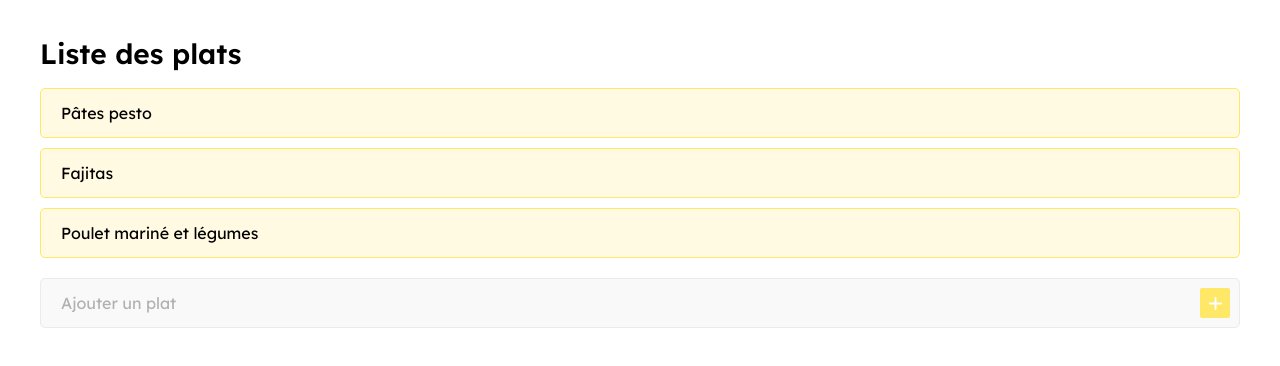
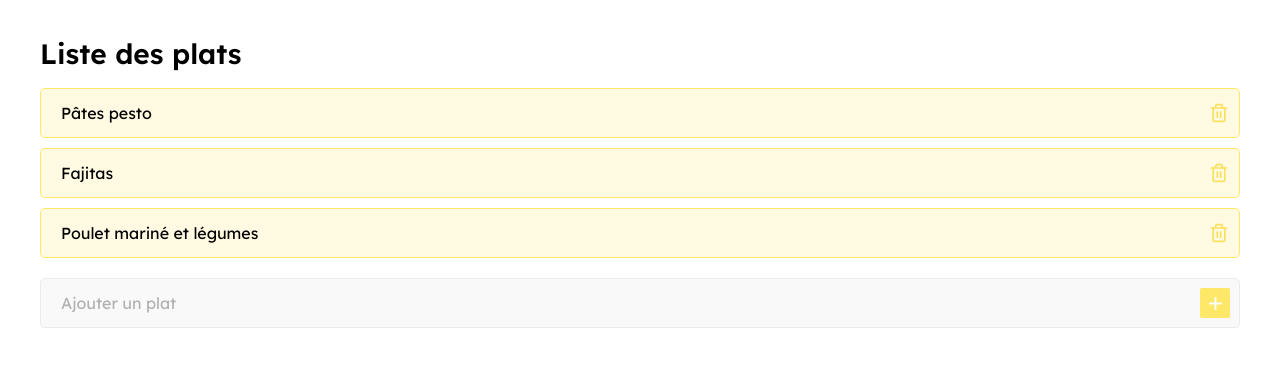
Before and after one commit to comeheral/week-meals, a React (Vite) app: page /settings in a window 1280 px wide. Shown: the top 366 px of the page. Built offline with nearby package versions, Linux system fonts and the light colour scheme.

Commit message:
handle remove meal

```diff
--- a/src/components/MealItem.jsx
+++ b/src/components/MealItem.jsx
@@ -2,8 +2,11 @@ import '../scss/components/MealItem.scss'
 
 function MealItem(props){
   return (
-    <div className="meal">
+    <div className="meal" data-index={props.index}>
       <p className="meal__name">{props.name}</p>
+      <div className="meal__delete" onClick={props.onDelete}>
+        <svg fill="none" height="24" stroke="currentColor" strokeLinecap="round" strokeLinejoin="round" strokeWidth="2" viewBox="0 0 24 24" width="24" xmlns="http://www.w3.org/2000/svg"><polyline points="3 6 5 6 21 6"/><path d="M19 6v14a2 2 0 0 1-2 2H7a2 2 0 0 1-2-2V6m3 0V4a2 2 0 0 1 2-2h4a2 2 0 0 1 2 2v2"/><line x1="10" x2="10" y1="11" y2="17"/><line x1="14" x2="14" y1="11" y2="17"/></svg>
+      </div>
     </div>
   )
 }
--- a/src/pages/Settings.jsx
+++ b/src/pages/Settings.jsx
@@ -19,11 +19,18 @@ function Settings(){
     setUserInput("");
   }
 
+  function deleteItem(e){
+    let index = parseInt(e.target.closest('.meal').getAttribute('data-index'));
+    let updatedList = [...mealsList];
+    updatedList.splice(index,1);
+    setMealsList(updatedList)
+  }
+
   return (
     <>
       <h1 className="title">Liste des plats</h1>
       {mealsList.map((meal, index) => (
-        <MealItem key={`meal-${index}`} name={meal.name} />
+        <MealItem key={`meal-${index}`} name={meal.name} index={index} onDelete={deleteItem} />
       ))}
       <form className="add-form" onSubmit={addItem}>
         <input className="add-form__input" onChange={(e) => setUserInput(e.target.value)} type="text" value={userInput} placeholder="Ajouter un plat"/>
--- a/src/scss/components/MealItem.scss
+++ b/src/scss/components/MealItem.scss
@@ -1,15 +1,30 @@
 .meal{
   background: rgba(#ffe768, 0.2);
   border: 1px solid #ffe768;
-  padding: 0 20px;
+  padding: 16px 20px;
   margin-bottom: 10px;
   border-radius: 5px;
-  height: 50px;
+  min-height: 50px;
   display: flex;
   align-items: center;
+  position: relative;
 
   &__name{
     font-size: 16px;
     font-weight: 400;
   }
+
+  &__delete{
+    cursor: pointer;
+    position: absolute;
+    right: 10px;
+
+    svg{
+      display: block;
+      width: 20px;
+      height: auto;
+
+      *{stroke: #fae15c;}
+    }
+  }
 }
```
